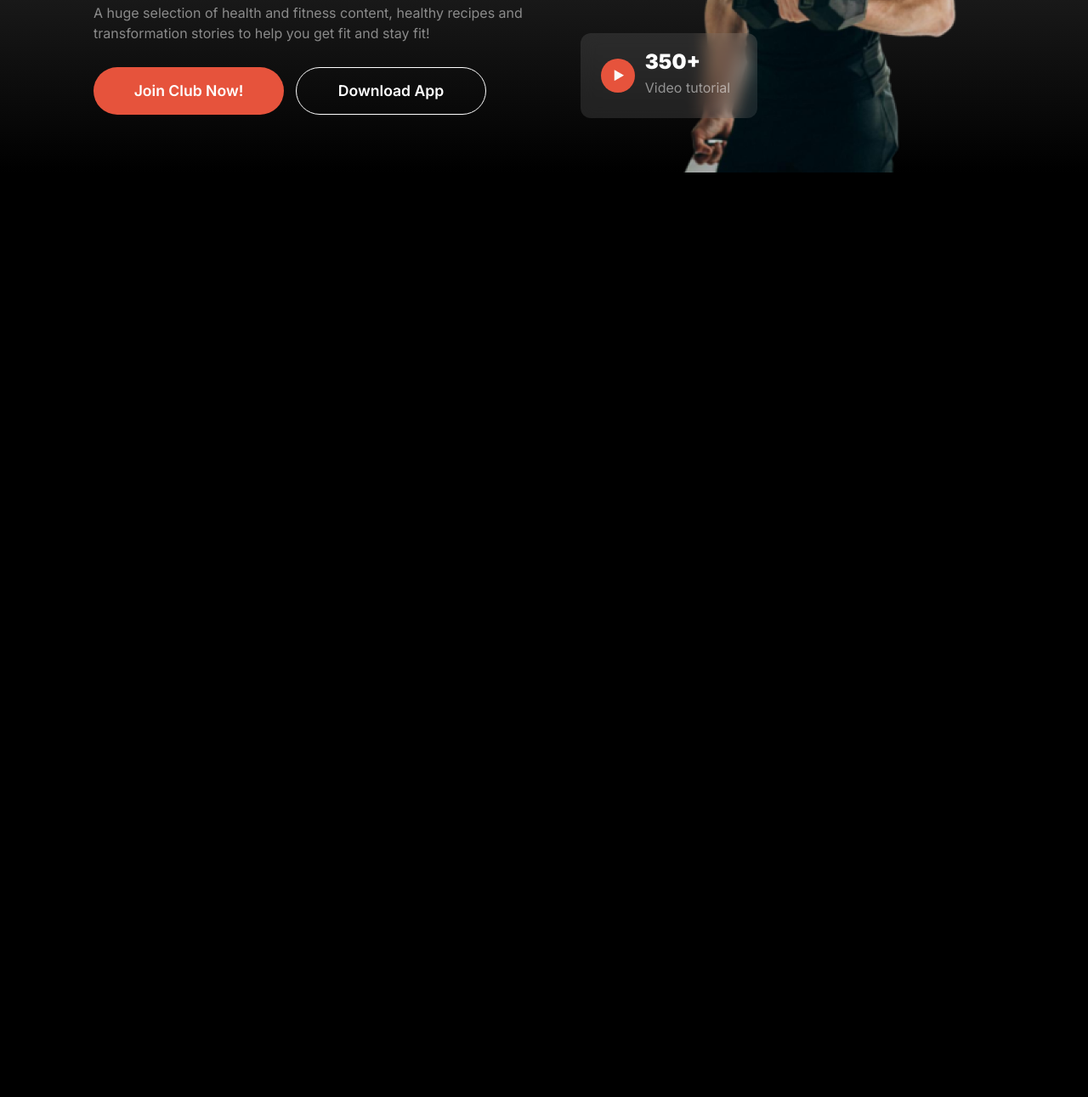
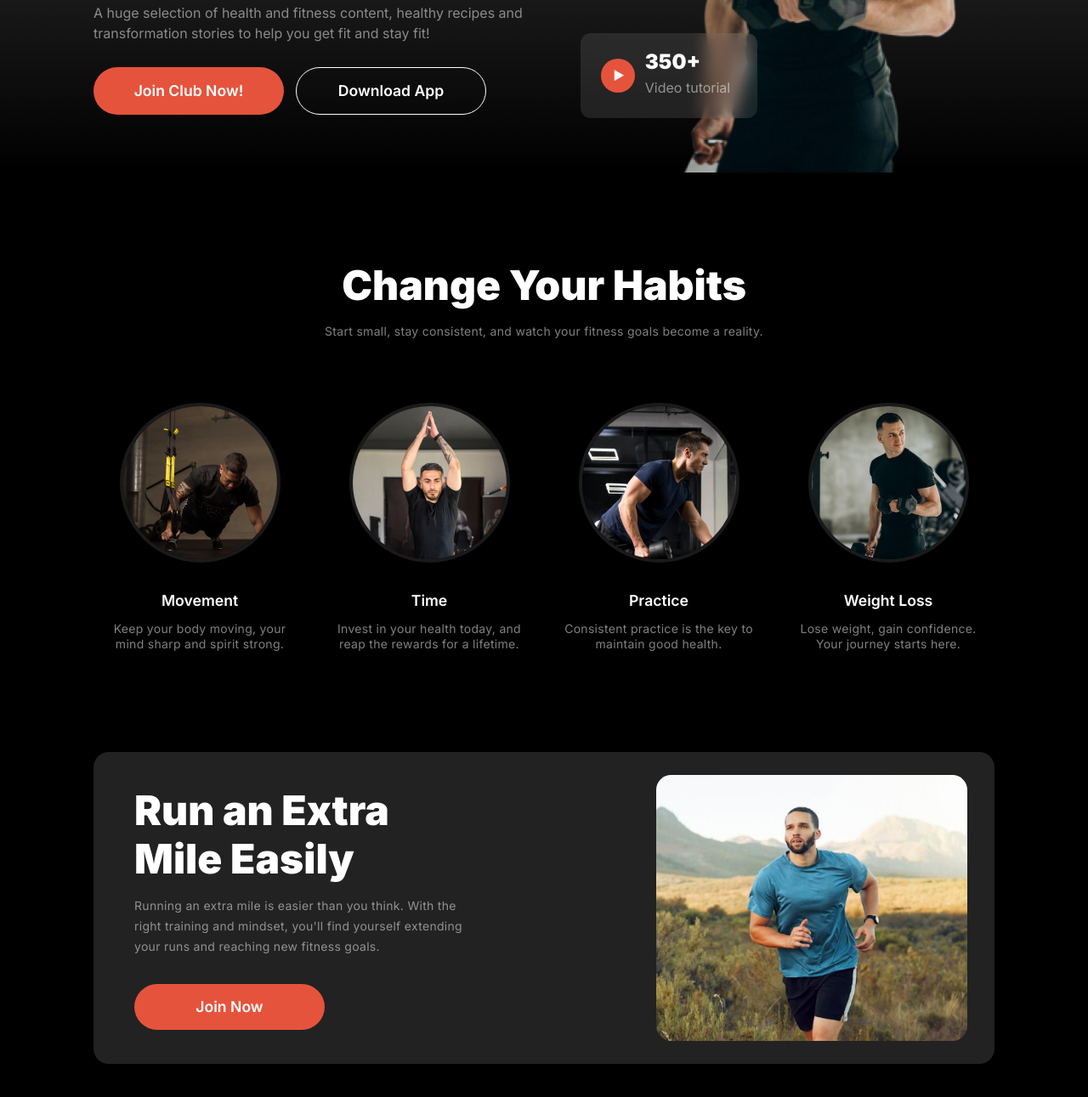
Before and after one commit to Shoikot-007/assignment-2-project, a plain HTML site: page index.html in a window 1280 px wide. Shown: the part 481-1772 px from the top of the page at 85% size. Before the commit the page ends 800 px from the top, so only its background shows below. Drawn offline with Linux system fonts and the light colour scheme; a web font is replaced by a local one.

Commit message:
created habits and extra mile section and made it responsive

```diff
--- a/index.html
+++ b/index.html
@@ -58,6 +58,74 @@
             </div>
         </section>
     </div>
-</header>
+  </header>
+
+  <main id="main1">
+    <section class="habits-section">
+        <div class="habits-start-text">
+            <h1 class="title">Change Your Habits</h1>
+            <p class="description">Start small, stay consistent, and watch your fitness goals become a reality.</p>
+        </div>
+
+        <div class="habit-cards">
+            <div class="card">
+                <div class="card-img">
+                    <img src="images/image 3.png" alt="">
+                </div>
+                <div class="card-text">
+                    <p class="card-title">Movement</p>
+                    <p class="description">Keep your body moving, your mind sharp and spirit strong.</p>
+                </div>
+            </div>
+
+            <div class="card">
+                <div class="card-img">
+                    <img src="images/image 2.png" alt="">
+                </div>
+                <div class="card-text">
+                    <p class="card-title">Time</p>
+                    <p class="description">Invest in your health today, and reap the rewards for a lifetime.</p>
+                </div>
+            </div>
+
+            <div class="card">
+                <div class="card-img">
+                    <img src="images/image 4.png" alt="">
+                </div>
+                <div class="card-text">
+                    <p class="card-title">Practice</p>
+                    <p class="description">Consistent practice is the key to maintain good health.</p>
+                </div>
+            </div>
+
+            <div class="card">
+                <div class="card-img">
+                    <img src="images/image 5.png" alt="">
+                </div>
+                <div class="card-text">
+                    <p class="card-title">Weight Loss</p>
+                    <p class="description">Lose weight, gain confidence. Your journey starts here.</p>
+                </div>
+            </div>
+        </div>
+    </section>
+
+    <section class="extra-mile">
+        <div>
+
+            <div class="extra-mile-text">
+                <h1 class="title">Run an Extra Mile Easily</h1>
+                <p class="description">Running an extra mile is easier than you think. With the right training and mindset, you'll find yourself extending your runs and reaching new fitness goals.</p>
+                <button class="btn-secondary">Join Now</button>
+            </div>
+
+            <div class="extra-mile-run">
+
+            </div>
+        </div>
+    </section>
+
+  </main>
+
 </body>
 </html>
--- a/styles/style.css
+++ b/styles/style.css
@@ -256,65 +256,177 @@ nav div button:nth-child(4){
 }
 
 
+/* habits section */
+.habits-section{
+  margin: 6.5rem 0;
+  padding: 0 8px;
+  display: flex;
+  flex-direction: column;
+  justify-content: center;
+  align-items: center;
+  gap: 3.6rem;
+}
+
+.habits-start-text{
+  text-align: center;
+}
+
+.habits-start-text > .description{
+  max-width: 670px;
+}
+
+.habit-cards{
+  display: flex;
+  justify-content: center;
+  gap: 2.5rem;
+  width: 100%;
+}
+
+.card{
+  width: 100%;
+  max-width: 230px;
+  display: flex;
+  flex-direction: column;
+  align-items: center;
+  text-align: center;
+  gap: 1.85rem;
+}
+
+.card-img > img{
+  width: 100%;
+  border-radius: 50%;
+  border: 4px solid rgba(43, 43, 43, 0.603);
+}
+
+.card-title{
+  margin: 0;
+  font-size: 1.1rem;
+  font-weight: 600;
+}
+
+.card-text > .description{
+  line-height: 18px;
+}
+
+
+/* extra mile section */
+
+#main1 {
+  display: flex;
+  flex-direction: column;
+  align-items: center;
+}
+
+.extra-mile {
+  height: 100%;
+  width: 100%;
+  max-width: 1060px;
+  background: rgb(34, 34, 34);
+  border-radius: 18px;
+  margin-bottom: 100px;
+  padding: 2.5rem 2rem 2.5rem 3rem;
+}
+
+.extra-mile > div {
+  display: flex;
+  justify-content: space-between;
+  gap: 10rem;
+  height: 100%;
+  width: 100%;
+  align-items: center;
+}
+
+.extra-mile-text {
+  width: 100%;
+  max-width: 400px;
+}
+
+.extra-mile-text > .description {
+  margin-bottom: 2rem;
+}
+
+.extra-mile .extra-mile-run {
+  width: 100%;
+  max-width: 366px;
+  height: 109%;
+  border-radius: 1.1rem;
+  background-image: url('../images/run.jpg');
+  background-size: 320%;
+  background-position: 70% 30%;
+  background-repeat: no-repeat;
+  overflow: hidden;
+}
+
+
 /* small device */
 
 @media (max-width: 576px) {
 
-  nav, .banner, header > div, .banner-texts > div:last-child{
+  nav, .banner, header > div, .banner-texts > div:last-child {
       width: 100%;
       max-width: 353px;
   }
-  .title, .get-started h1{
+
+  .title, .get-started h1 {
       font-size: 2rem;
   }
 
-  nav > div:last-child button{
+  nav > div:last-child button {
       display: none;
   }
-  nav > div:last-child #hamburger-menu{
+
+  nav > div:last-child #hamburger-menu {
       display: inline;
   }
-  nav > div:last-child{
+
+  nav > div:last-child {
       border: none;
   }
-  nav h1{
+
+  nav h1 {
       margin: 0;
   }
-  nav{
+
+  nav {
       margin: 3.25rem 0;
   }
 
 
-
-  .banner-texts h1, .banner-texts #shape{
+  .banner-texts h1, .banner-texts #shape {
      font-size: 2.25rem;
   }
-  .banner-texts{
+
+  .banner-texts {
       margin: 0;
       width: 100%;
       margin-bottom: 3rem;
   }
-  .banner-texts button{
+
+  .banner-texts button {
       width: 170px;
   }
-  .banner-texts > div:first-child{
+
+  .banner-texts > div:first-child {
       max-width: 285px;
   }
-  .banner-texts > div:first-child p{
+
+  .banner-texts > div:first-child p {
       max-width: 260px;
   }
-  .banner-texts h1{
+
+  .banner-texts h1 {
       line-height: 120%;
   }
 
-  .banner{
+  .banner {
       flex-direction: column;
       align-items: flex-start;
   }
-  .banner-texts #shape{
+
+  .banner-texts #shape {
       font-size: 4.5rem;
   }
-  .banner-sticker{
+  .banner-sticker {
       width: 9.1rem;
       height: 4.7rem;
       display: flex;
@@ -324,14 +436,17 @@ nav div button:nth-child(4){
       top: 2.7rem;
       right: 0.8rem;
   }
-  .banner-sticker h1{
+
+  .banner-sticker h1 {
       font-size: 1.9rem;
       margin: 0;
   }
-  .banner-sticker > span{
+
+  .banner-sticker > span {
       font-size: 0.6rem;
   }
-  .sticker2{
+
+  .sticker2 {
       top: auto;
       right: auto;
       bottom: 15rem;
@@ -343,16 +458,54 @@ nav div button:nth-child(4){
       width: 155px;
       height: 72px;
   }
-  .sticker2 > div > h1{
+
+  .sticker2 > div > h1 {
       font-size: 1.1rem;
       margin: 0;
   }
-  .sticker2 > div > span{
+
+  .sticker2 > div > span {
       font-size: 0.75rem;
       line-height: 0;
   }
-  #live{
+
+  #live {
       width: 1.9rem;
       height: 1.9rem;
   }
+
+
+  .habit-cards,
+    .extra-mile > div {
+       flex-direction: column;
+       align-items: center;
+    }
+
+    .habits-section {
+        margin: 4rem 0;
+    }
+
+    .extra-mile > div {
+        gap: 2rem;
+    }
+    .extra-mile .extra-mile-run {
+        height: 170px;
+        background-size: 135%;
+        background-position: 75% 0;
+    }
+    .extra-mile {
+        padding: 2rem;
+        width: 100%;
+    }
+    .extra-mile-text button {
+        width: 100%;
+    }
+    .extra-mile-text > .description {
+        margin-bottom: 1.5rem;
+    }
+
+    main {
+        width: 100%;
+        max-width: 353px;
+    }
 }
```
